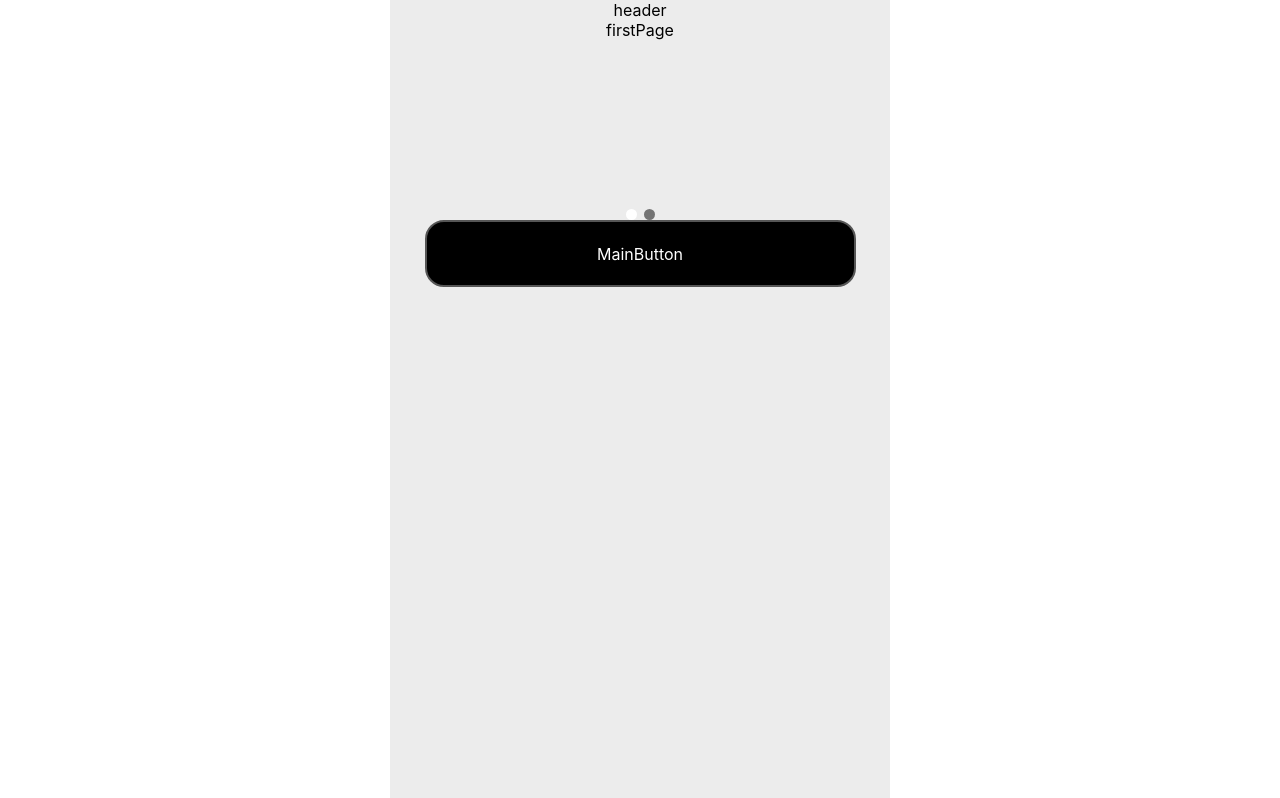
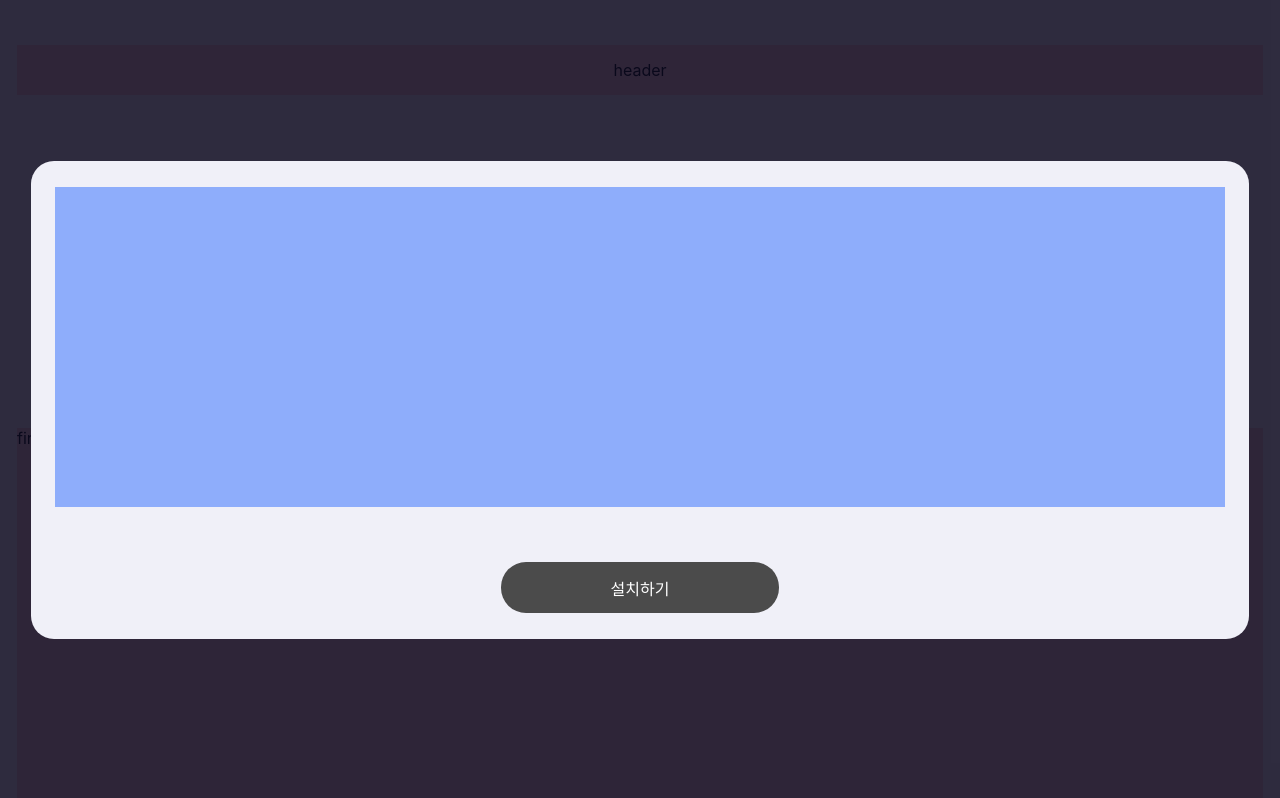
Before and after one commit to youseop/unknownocean_web, a React (Create React App) app: page / in a window 1280 px wide. Shown: the top 798 px of the page. Built offline with nearby package versions, Linux system fonts and the light colour scheme.

Commit message:
Add specific layouts

```diff
--- a/src/App.tsx
+++ b/src/App.tsx
@@ -1,10 +1,9 @@
 import "./css/App.scss";
 import Header from "./components/Header";
-import Pages from "./components/Pages";
-import MainButton from "./components/MainButton";
 import Modal from "./components/Modal";
 import { useState } from "react";
 import { LAST_PAGE_NUM } from "./constant";
+import MainContents from "./components/Pages";
 
 function App() {
   const [pageNum, setPageNum] = useState(0);
@@ -27,12 +26,17 @@ function App() {
   };
 
   return (
-    <div className="main-wrapper">
-      <Header />
-      <Pages pageNum={pageNum} moveToSpecificPage={moveToSpecificPage} />
-      <MainButton onClickMainBtn={onClickMainBtn} />
-      <Modal isModalVisible={isModalVisible} />
-    </div>
+    <>
+      <div className="main-wrapper">
+        <Header />
+        <MainContents
+          pageNum={pageNum}
+          moveToSpecificPage={moveToSpecificPage}
+          onClickMainBtn={onClickMainBtn}
+        />
+      </div>
+      <Modal isModalVisible={isModalVisible} toggleModal={toggleModal} />
+    </>
   );
 }
 
--- a/src/components/Header.tsx
+++ b/src/components/Header.tsx
@@ -1,7 +1,7 @@
 import "../css/Header.scss";
 
 function Header() {
-  return <div className="Header">header </div>;
+  return <div className="header">header </div>;
 }
 
 export default Header;
--- a/src/components/Modal.tsx
+++ b/src/components/Modal.tsx
@@ -3,12 +3,19 @@ import "../css/Modal.scss";
 
 interface ModalProps {
   isModalVisible: boolean;
+  toggleModal: () => void;
 }
 
-function Modal({ isModalVisible }: ModalProps) {
+function Modal({ isModalVisible, toggleModal }: ModalProps) {
   return (
-    <div className={classNames("modal", { hidden: !isModalVisible })}>
-      modal
+    <div
+      className={classNames("modal-background", { hidden: !isModalVisible })}
+      onClick={toggleModal}
+    >
+      <div className="modal-wrapper">
+        <div className="main-contents"></div>
+        <div className="install-button">설치하기</div>
+      </div>
     </div>
   );
 }
--- a/src/components/Pages.tsx
+++ b/src/components/Pages.tsx
@@ -1,13 +1,19 @@
 import classNames from "classnames";
 import { LAST_PAGE_NUM } from "../constant";
-import "../css/Pages.scss";
+import "../css/MainContents.scss";
+import MainButton from "./MainButton";
 
-interface PagesProps {
+interface MainContentsProps {
   pageNum: number;
   moveToSpecificPage: (num: number) => void;
+  onClickMainBtn: () => void;
 }
 
-function Pages({ pageNum, moveToSpecificPage }: PagesProps) {
+function MainContents({
+  pageNum,
+  moveToSpecificPage,
+  onClickMainBtn,
+}: MainContentsProps) {
   const renderMeatBall = (pageNum: number) => {
     const arr = new Array(LAST_PAGE_NUM);
     for (let i = 0; i < arr.length; i++) arr[i] = i;
@@ -32,19 +38,20 @@ function Pages({ pageNum, moveToSpecificPage }: PagesProps) {
   };
 
   const renderFirstPage = () => {
-    return <>firstPage</>;
+    return <div className="page">firstPage</div>;
   };
 
   const renderSecondPage = () => {
-    return <>secondPage</>;
+    return <div className="page">secondPage</div>;
   };
 
   return (
-    <div className="pages">
+    <div className="main-contents">
       {pageNum === 0 ? renderFirstPage() : renderSecondPage()}
       {renderMeatBall(pageNum)}
+      <MainButton onClickMainBtn={onClickMainBtn} />
     </div>
   );
 }
 
-export default Pages;
+export default MainContents;
--- a/src/css/App.scss
+++ b/src/css/App.scss
@@ -1,15 +1,17 @@
 .main-wrapper {
   width: 100vw;
   min-width: 350px;
-  max-width: 500px;
   height: 100vh;
-  background-color: rgb(236, 236, 236);
+  background-color: rgb(252, 239, 239);
 
   display: flex;
   flex-direction: column;
   align-items: center;
+  justify-content: space-between;
 
   margin: auto;
+  padding: 45px 17px 52px 17px;
+  box-sizing: border-box;
 }
 
 a {
--- a/src/css/Header.scss
+++ b/src/css/Header.scss
@@ -0,0 +1,9 @@
+.header {
+  width: 100%;
+  height: 50px;
+  display: flex;
+  align-items: center;
+  justify-content: center;
+
+  background-color: rgb(255, 193, 193);
+}
--- a/src/css/MainButton.scss
+++ b/src/css/MainButton.scss
@@ -1,7 +1,7 @@
 .main-button {
   box-sizing: border-box;
 
-  width: 431px;
+  min-width: 331px;
   height: 67px;
 
   background: #000000;
--- a/src/css/Pages.scss
+++ b/src/css/MainContents.scss
@@ -1,8 +1,13 @@
-.pages {
-  min-height: 200px;
+.main-contents {
+  height: 680px;
+  width: 100%;
   display: flex;
   flex-direction: column;
   justify-content: space-between;
+  .page {
+    min-height: 580px;
+    background-color: #f9c4c4;
+  }
   .meatball-wrapper {
     display: flex;
     align-items: center;
--- a/src/css/Modal.scss
+++ b/src/css/Modal.scss
@@ -1,5 +1,52 @@
-.modal {
-  &.hidden {
-    display: none;
-  }
+.modal-background {
+  position: absolute;
+  bottom: 0;
+  width: 100vw;
+  height: 100vh;
+  background: rgba(11, 10, 32, 0.85);
+
+  padding: 0px 31px;
+  box-sizing: border-box;
+
+  display: flex;
+  align-items: center;
+
+  // &.hidden {
+  //   display: none;
+  // }
 }
+
+.modal-wrapper {
+  width: 100%;
+  height: 478px;
+  background-color: #f0f0f8;
+  border-radius: 23px;
+
+  padding: 26px 24px;
+  box-sizing: border-box;
+
+  display: flex;
+  flex-direction: column;
+  align-items: center;
+  justify-content: space-between;
+}
+
+.main-contents {
+  background-color: hsl(223, 93%, 77%);
+  width: 278px;
+  max-height: 320px;
+}
+
+.install-button {
+  cursor: pointer;
+  color: white;
+  width: 278px;
+  height: 51px;
+
+  background: #4b4b4b;
+  border-radius: 25px;
+
+  display: flex;
+  align-items: center;
+  justify-content: center;
+}
```
